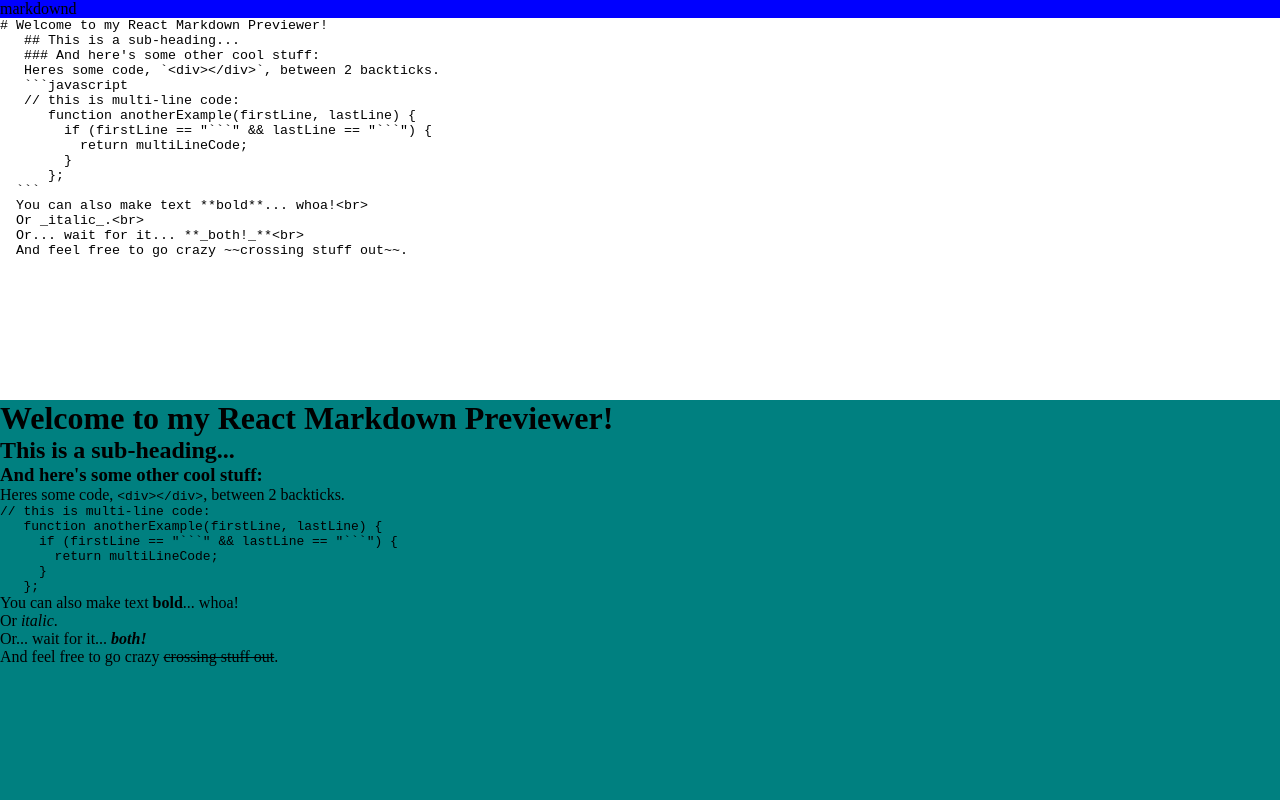
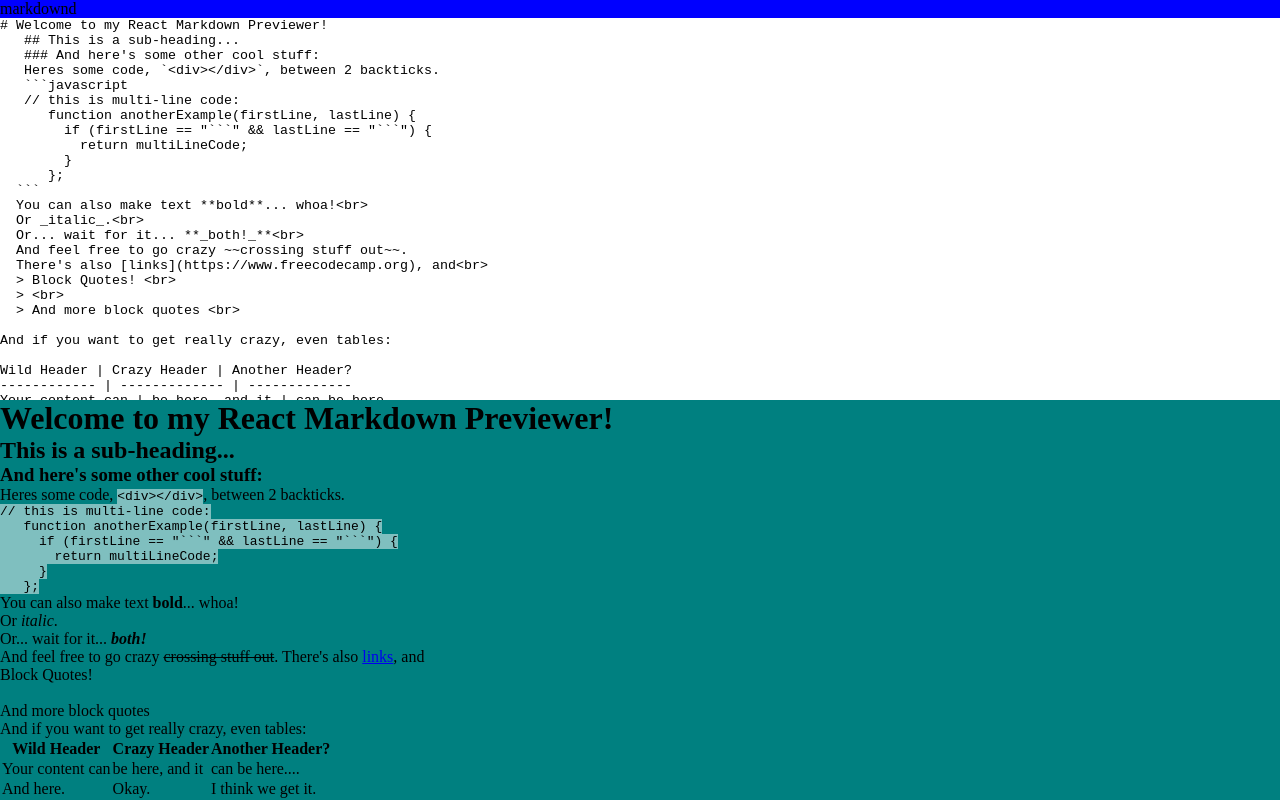
Before and after one commit to katerina-shche/marckdown-previewer, a React (Create React App) app: page / in a window 1280 px wide. Built offline with nearby package versions, Linux system fonts and the light colour scheme.

Commit message:
till tables

```diff
--- a/src/App.css
+++ b/src/App.css
@@ -46,3 +46,11 @@ textarea {
   width: 100%;
   height: 100%;
 }
+
+pre {
+  width: 100%;
+}
+code {
+  background-color: rgba(254,254,254, 0.5);
+  width: 90vw;
+}
--- a/src/App.js
+++ b/src/App.js
@@ -21,7 +21,20 @@ export default function App() {
   You can also make text **bold**... whoa!\<br\>
   Or _italic_.\<br\>
   Or... wait for it... **_both!_**\<br\>
-  And feel free to go crazy ~~crossing stuff out~~.`
+  And feel free to go crazy ~~crossing stuff out~~.
+  There's also [links](https://www.freecodecamp.org), and\<br\>
+  > Block Quotes! \<br\>
+  > \<br\>
+  > And more block quotes \<br\>
+
+And if you want to get really crazy, even tables:
+
+Wild Header | Crazy Header | Another Header?
+------------ | ------------- | -------------
+Your content can | be here, and it | can be here....
+And here. | Okay. | I think we get it.
+
+  `
 
 
   const [text, setText] = useState(str);
```
